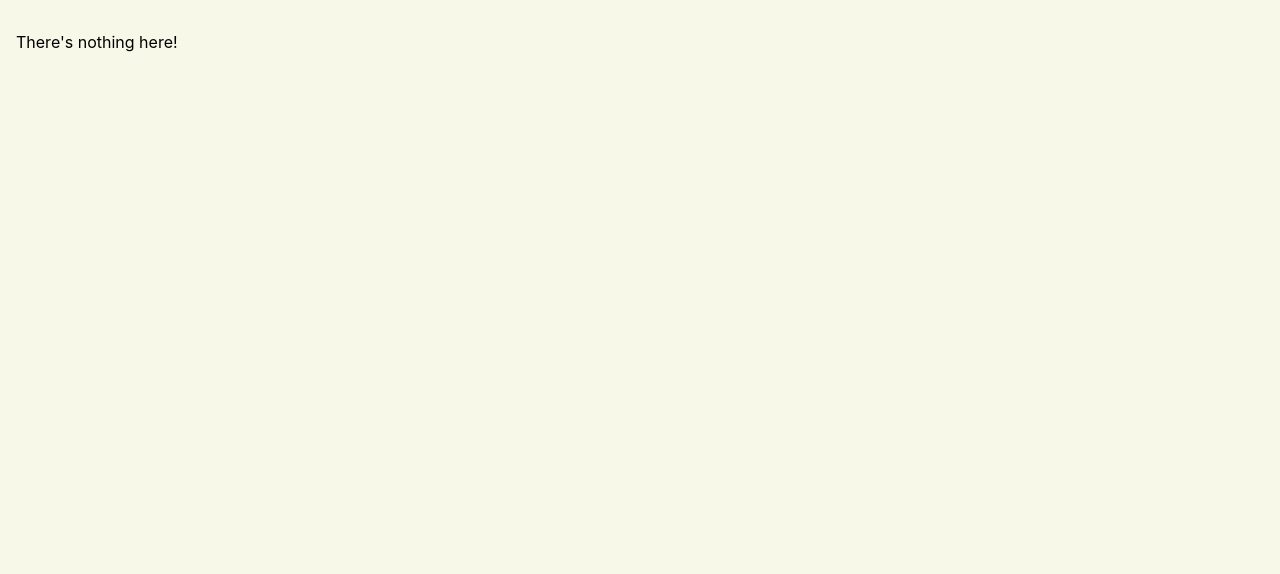
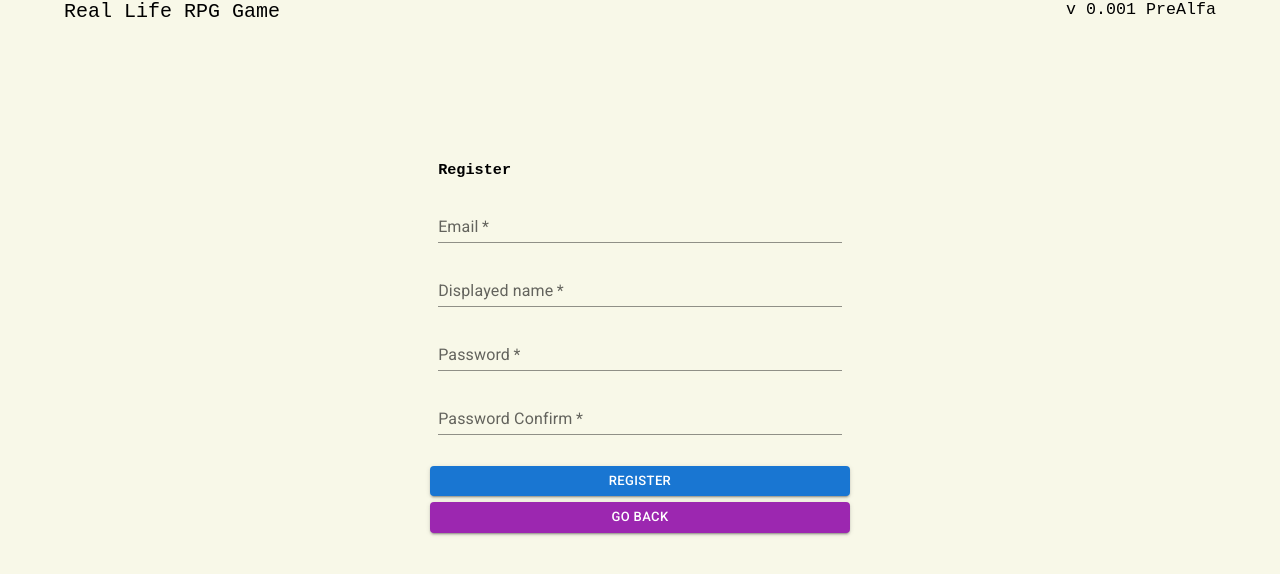
Before and after one commit to briceaceugeniu/real-life-rpg, a React (Create React App) app: page /register in a window 1280 px wide. Shown: the top 574 px of the page. Built offline with nearby package versions, Linux system fonts and the light colour scheme.

Commit message:
register ui done

```diff
--- a/src/App.tsx
+++ b/src/App.tsx
@@ -2,12 +2,14 @@ import React from "react";
 import { Route, Routes } from "react-router-dom";
 import Login from "./components/Login";
 import MainPage from "./components/MainPage";
+import Register from "./components/Register";
 
 function App() {
   return (
     <Routes>
       <Route path="/" element={<MainPage />} />
       <Route path="/login" element={<Login />} />
+      <Route path="/register" element={<Register />} />
       <Route
         path="*"
         element={
--- a/src/components/Login.tsx
+++ b/src/components/Login.tsx
@@ -21,12 +21,15 @@ const Login = () => {
         }}
         noValidate
       >
+        <h3 className={`font-mono`} style={{ margin: 8 }}>
+          Login
+        </h3>
         <TextField
           error={error.isError}
-          required
           id="email-input"
           label="Email"
           variant="standard"
+          type="email"
         />
         <TextField
           error={error.isError}
@@ -34,15 +37,22 @@ const Login = () => {
           label="Password"
           type="password"
           variant="standard"
-          required
           helperText={error.msg}
         />
         <Button variant="contained" size="small">
           Log in
         </Button>
-        <p style={{ fontFamily: "monospace" }}>
-          New here? <Link to="/register">Register!</Link>
-        </p>
+        <div
+          className={`d-flex space-btwn`}
+          style={{ fontFamily: "monospace" }}
+        >
+          <p>
+            New here? <Link to="/register">Register!</Link>
+          </p>
+          <p>
+            <Link to="/forgot-pass">Forgot Password?</Link>
+          </p>
+        </div>
       </Box>
     </Grid>
   );
--- a/src/components/MainPage.tsx
+++ b/src/components/MainPage.tsx
@@ -1,6 +1,5 @@
 import React, { useEffect, useState } from "react";
 import { Container, Grid } from "@mui/material";
-import Header from "./Header";
 import AvatarArea from "./Avatar/AvatarArea";
 import ExperienceArea from "./Experience/ExperienceArea";
 import { useNavigate } from "react-router-dom";
@@ -16,9 +15,6 @@ const MainPage = () => {
   return (
     <Container maxWidth={false}>
       <Grid container spacing={1}>
-        <Grid item xs={12} md={12}>
-          <Header />
-        </Grid>
         <Grid item xs={12} md={5}>
           <AvatarArea />
         </Grid>
--- /dev/null
+++ b/src/components/Register.tsx
@@ -0,0 +1,77 @@
+import React, { useState } from "react";
+import { Box, Button, Grid, TextField } from "@mui/material";
+import { useNavigate } from "react-router-dom";
+
+const Register = () => {
+  const [error, setError] = useState({ isError: false, msg: " " });
+  let navigate = useNavigate();
+
+  return (
+    <Grid
+      container
+      direction="row"
+      justifyContent="center"
+      alignItems="center"
+      sx={{ height: "80vh" }}
+    >
+      <Box
+        component="form"
+        className={`d-flex f-d-col`}
+        sx={{
+          "& .MuiTextField-root": { m: 1, width: "40ch" },
+        }}
+        noValidate
+      >
+        <h3 className={`font-mono`} style={{ margin: 8 }}>
+          Register
+        </h3>
+        <TextField
+          error={error.isError}
+          id="email-input"
+          label="Email"
+          variant="standard"
+          required
+          type="email"
+        />
+        <TextField
+          error={error.isError}
+          id="email-input"
+          label="Displayed name"
+          variant="standard"
+          type="email"
+          required
+        />
+        <TextField
+          error={error.isError}
+          id="password-input"
+          label="Password"
+          type="password"
+          required
+          variant="standard"
+        />
+        <TextField
+          error={error.isError}
+          id="password-input"
+          label="Password Confirm"
+          type="password"
+          variant="standard"
+          required
+          helperText={error.msg}
+        />
+        <Button variant="contained" size="small" style={{ marginBottom: 6 }}>
+          Register
+        </Button>
+        <Button
+          variant="contained"
+          size="small"
+          color="secondary"
+          onClick={() => navigate("/login")}
+        >
+          Go back
+        </Button>
+      </Box>
+    </Grid>
+  );
+};
+
+export default Register;
--- a/src/index.css
+++ b/src/index.css
@@ -42,6 +42,10 @@ code {
   font-size: xxx-large;
 }
 
+.font-mono {
+  font-family: monospace;
+}
+
 .minH-60vh {
   min-height: 60vh;
   background-color: whitesmoke;
--- a/src/index.tsx
+++ b/src/index.tsx
@@ -7,10 +7,12 @@ import "@fontsource/roboto/400.css";
 import "@fontsource/roboto/500.css";
 import "@fontsource/roboto/700.css";
 import { BrowserRouter } from "react-router-dom";
+import Header from "./components/Header";
 
 ReactDOM.render(
   <React.StrictMode>
     <BrowserRouter>
+      <Header />
       <App />
     </BrowserRouter>
   </React.StrictMode>,
```
